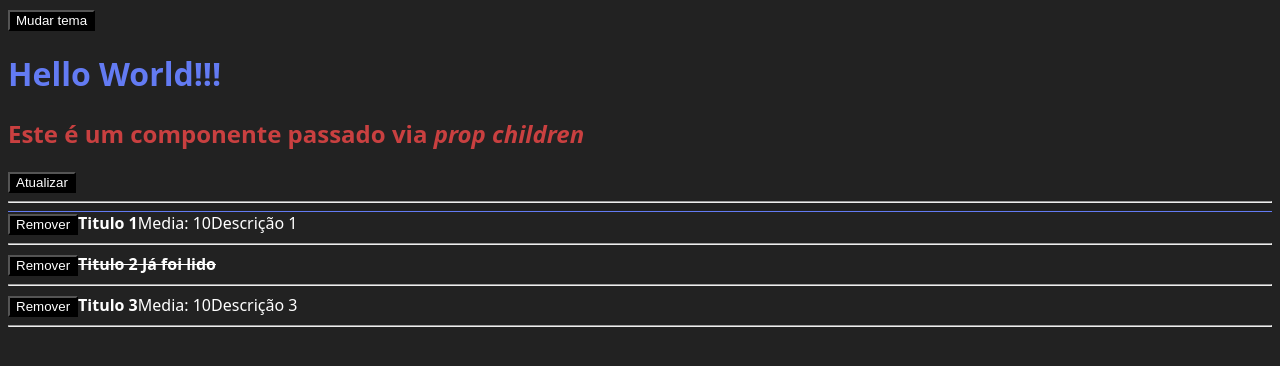
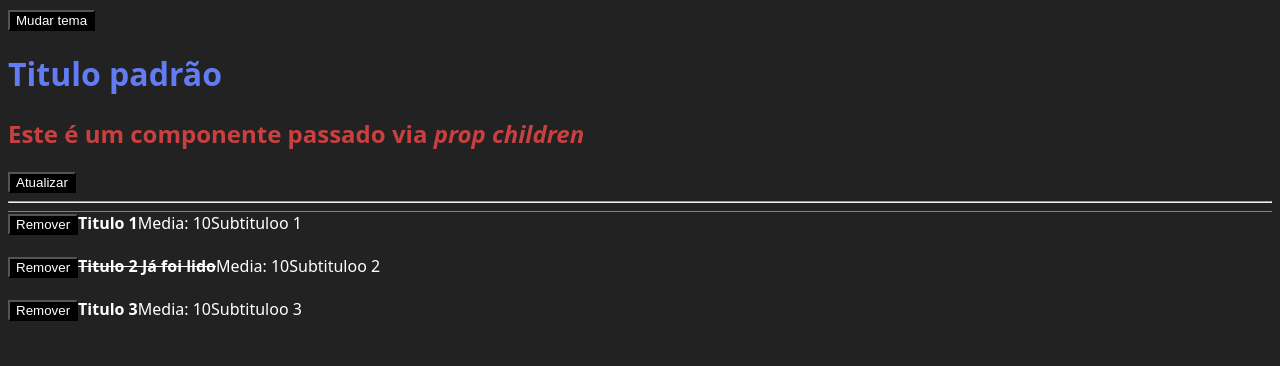
Before and after one commit to aleolvfer/fundamentos-do-react, a React app: page / in a window 1280 px wide. Shown: the top 366 px of the page. Built offline with nearby package versions, Linux system fonts and the light colour scheme; the HTML template or start-up script is replaced by a standard one.

Commit message:
Classes dinamicas

```diff
--- a/src/App.js
+++ b/src/App.js
@@ -15,21 +15,24 @@
     title: 'Titulo 1',
     subtitle: 'Subtituloo 1',
     likes: 20,
-    read: false
+    read: false,
+    removed: false,
   },
   {
     id: Math.random(),
     title: 'Titulo 2',
     subtitle: 'Subtituloo 2',
     likes: 20,
-    read: true
+    read: true,
+    removed: false,
   },
   {
     id: Math.random(),
     title: 'Titulo 3',
     subtitle: 'Subtituloo 3',
     likes: 20,
-    read: false
+    read: false,
+    removed: false,
   },
 ]);
 
@@ -48,14 +51,19 @@
 
   function handleRemove(postId) {
     setPosts((prevState) => (
-      prevState.filter((post) => post.id !== postId )
+      prevState.map(
+        post => (
+          post.id === postId
+          ? { ...post, removed: true }
+          : post
+        )
+      )
     ));
   }
 
   return (
     <ThemeProvider>
       <Header
-        title="Hello World!!!"
       >
         <h2 className={styles.title}>Este é um componente passado via <i>prop children</i></h2>
         <Button
@@ -72,7 +80,7 @@
               onRemove={handleRemove}
               post={post}
             >
-              <span>Descrição {index+1}</span>
+              'children'
             </Post>
           )
         })
--- a/src/Post.js
+++ b/src/Post.js
@@ -1,31 +1,19 @@
 import React from 'react';
 import PropTypes from 'prop-types';
 import PostHeader  from './PostHeader';
-import Button from './Button';
+
+import styles from './Post.scss';
 
 export default function Post(props) {
 
-  if (props.post.read) {
   return (
-      <>
-        <article>
-          <PostHeader
-            onRemove={props.onRemove}
-            post={{
-              id: props.post.id,
-              title: props.post.title,
-              read: props.post.read,
-            }}
-          />
-        </article>
-        <hr />
-      </>
-    )
+    <article
+      className={
+        props.post.removed
+        ? styles.deleted
+        : styles.post
       }
-
-  return (
-    <>
-      <article>
+    >
       <PostHeader
         onRemove={props.onRemove}
         post={{
@@ -35,11 +23,9 @@
         }}
       />
       <span>Media: {props.post.likes / 2}</span>
-        {props.children}
+      {props.post.subtitle}
     </article>
-      <hr />
-    </>
-  );
+  )
 }
 
 Post.propTypes = {
@@ -50,5 +36,6 @@
     subtitle: PropTypes.string.isRequired,
     likes: PropTypes.number.isRequired,
     read: PropTypes.bool.isRequired,
+    removed: PropTypes.bool.isRequired,
   }).isRequired
 };
--- /dev/null
+++ b/src/Post.scss
@@ -0,0 +1,8 @@
+.post {
+  margin-bottom: 20px;
+}
+
+.deleted {
+  margin-bottom: 20px;
+  opacity: 0.3;
+}
```
Lines whose indentation alone changed are shown as unchanged.
